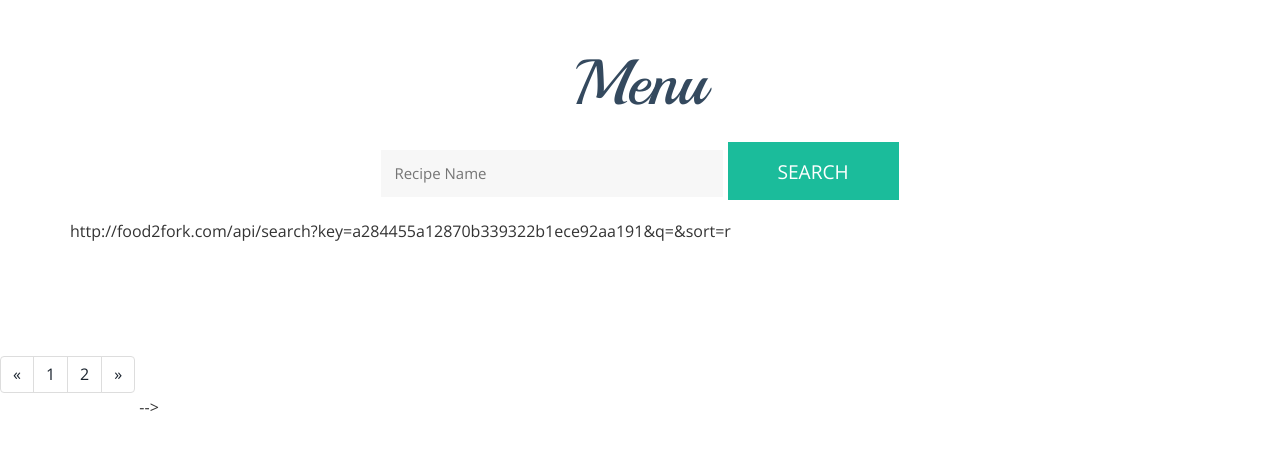
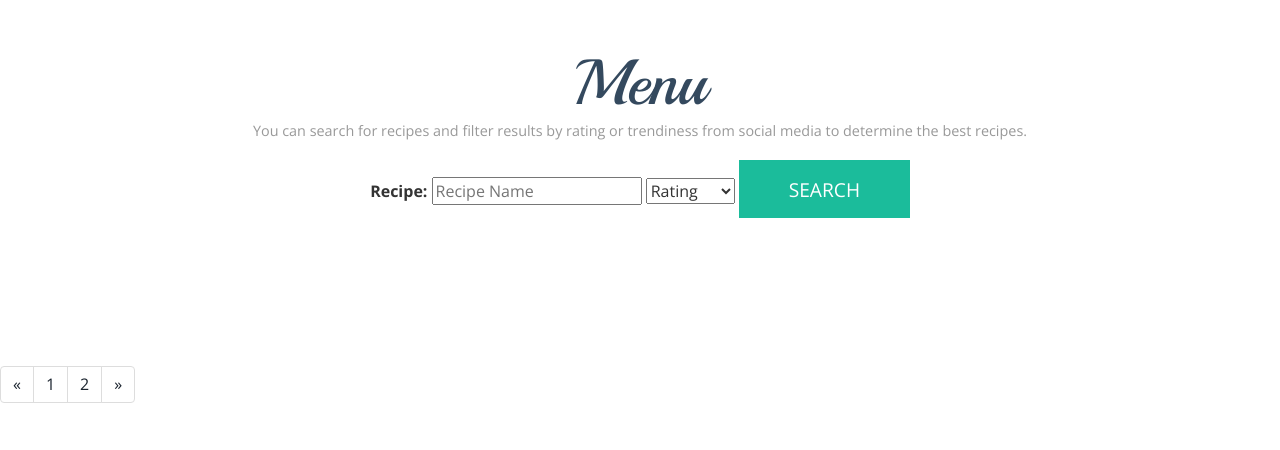
Before and after one commit to Nooree0413/RecipeHouse, a PHP site: page /menu.php in a window 1280 px wide. Shown: the part 204-654 px from the top of the page. Run offline with PHP 8.4, Linux system fonts and the light colour scheme; data that the repository does not hold is empty.

Commit message:
Removed junk and modified API call in menu.php

```diff
--- a/menu.php
+++ b/menu.php
@@ -89,26 +89,33 @@ Smartphone Compatible web template, free webdesigns for Nokia, Samsung, LG, Sony
 	<div class="menu-section">
 		    <div class="container">
 			    <h2>Menu</h2>
+				<p>You can search for recipes and filter results by rating or trendiness from social media to determine the best recipes.</p>
 
 				<form class="con" name="searchForm" action="menu.php" method="POST">
+					<div class="form-group">
+						<label for="usr">Recipe:</label>
 						<input name="txt_rsearch" type="text" class="text" placeholder="Recipe Name"/>
+						<select name="sortType">
+							<option value="r">Rating</option>
+							<option value="t">Trending</option>
+						</select>
 						<input name="btn_submit" type="submit" value="Search">
+					</div>
+
 				</form>
-
-
 
 		       	<div class="menu-grids">
 
 				   	<?php
 
-						if (isset($_POST['txt_rsearch'])){
+						if (isset($_POST['txt_rsearch']) && isset($_POST['sortType'])){
 							$recipeSearch = $_POST['txt_rsearch'];
-						}
+							$sortType = $_POST['sortType'];
 
 							$filterSearchresult = str_replace(" ","+",$recipeSearch);
 
 							//$url = "http://food2fork.com/api/search?key=a284455a12870b339322b1ece92aa191&q=shredded+chicken&sort=r";
-						echo $url = "http://food2fork.com/api/search?key=a284455a12870b339322b1ece92aa191&q=".$filterSearchresult."&sort=r";
+							echo $url = "http://food2fork.com/api/search?key=a284455a12870b339322b1ece92aa191&q=".$filterSearchresult."&sort=".$sortType;
 
 							$client = curl_init($url);
 							curl_setopt($client,CURLOPT_RETURNTRANSFER,1);
@@ -131,48 +138,10 @@ Smartphone Compatible web template, free webdesigns for Nokia, Samsung, LG, Sony
 
 								<a href="'.$recipeUrl.'" target="_blank">'.$title.'</a></div>';
 							}
+						}
 					?>
 
-					<!-- <div class="col-md-4 menu-grid">
-						<a href="single.html"> <img src="images/g2.jpg" class="img-responsive" alt="" /></a>
-						<div class="price">
-							<span>$</span>1<span>75</span>
-						</div>
-						<p>Lorem Ipsum is simply dummy text of the printing and typesetting industry.Lorem Ipsum is simply dummy text of the printing and typesetting industry.</p>
 
-					</div>
-					<div class="col-md-4 menu-grid">
-						<a href="single.html"> <img src="images/g4.jpg" class="img-responsive" alt="" /></a>
-						<div class="price">
-							<span>$</span>6<span>75</span>
-						</div>
-						<p>Lorem Ipsum is simply dummy text of the printing and typesetting industry.Lorem Ipsum is simply dummy text of the printing and typesetting industry.</p>
-
-					</div>
-					<div class="col-md-4 menu-grid">
-						<a href="single.html"> <img src="images/g3.jpg" class="img-responsive" alt="" /></a>
-						<div class="price">
-							<span>$</span>8<span>75</span>
-						</div>
-						<p>Lorem Ipsum is simply dummy text of the printing and typesetting industry.Lorem Ipsum is simply dummy text of the printing and typesetting industry.</p>
-
-					</div>
-					<div class="col-md-4 menu-grid">
-						<a href="single.html"> <img src="images/g5.jpg" class="img-responsive" alt="" /></a>
-						<div class="price">
-							<span>$</span>9<span>75</span>
-						</div>
-						<p>Lorem Ipsum is simply dummy text of the printing and typesetting industry.Lorem Ipsum is simply dummy text of the printing and typesetting industry.</p>
-
-					</div>
-					<div class="col-md-4 menu-grid">
-						<a href="single.html"> <img src="images/g6.jpg" class="img-responsive" alt="" /></a>
-						<div class="price">
-							<span>$</span>3<span>75</span>
-						</div>
-						<p>Lorem Ipsum is simply dummy text of the printing and typesetting industry.Lorem Ipsum is simply dummy text of the printing and typesetting industry.</p>
-
-					</div> -->
 				</div>
 			</div>
 		</div>
@@ -245,7 +214,7 @@ Smartphone Compatible web template, free webdesigns for Nokia, Samsung, LG, Sony
 										$('html,body').animate({scrollTop:$(this.hash).offset().top},1000);
 									});
 								});
-								</script>-->
+								</script>
 							<!--start-smooth-scrolling-->
 						<!--<script type="text/javascript">
 									$(document).ready(function() {
```
Lines whose indentation alone changed are shown as unchanged.
